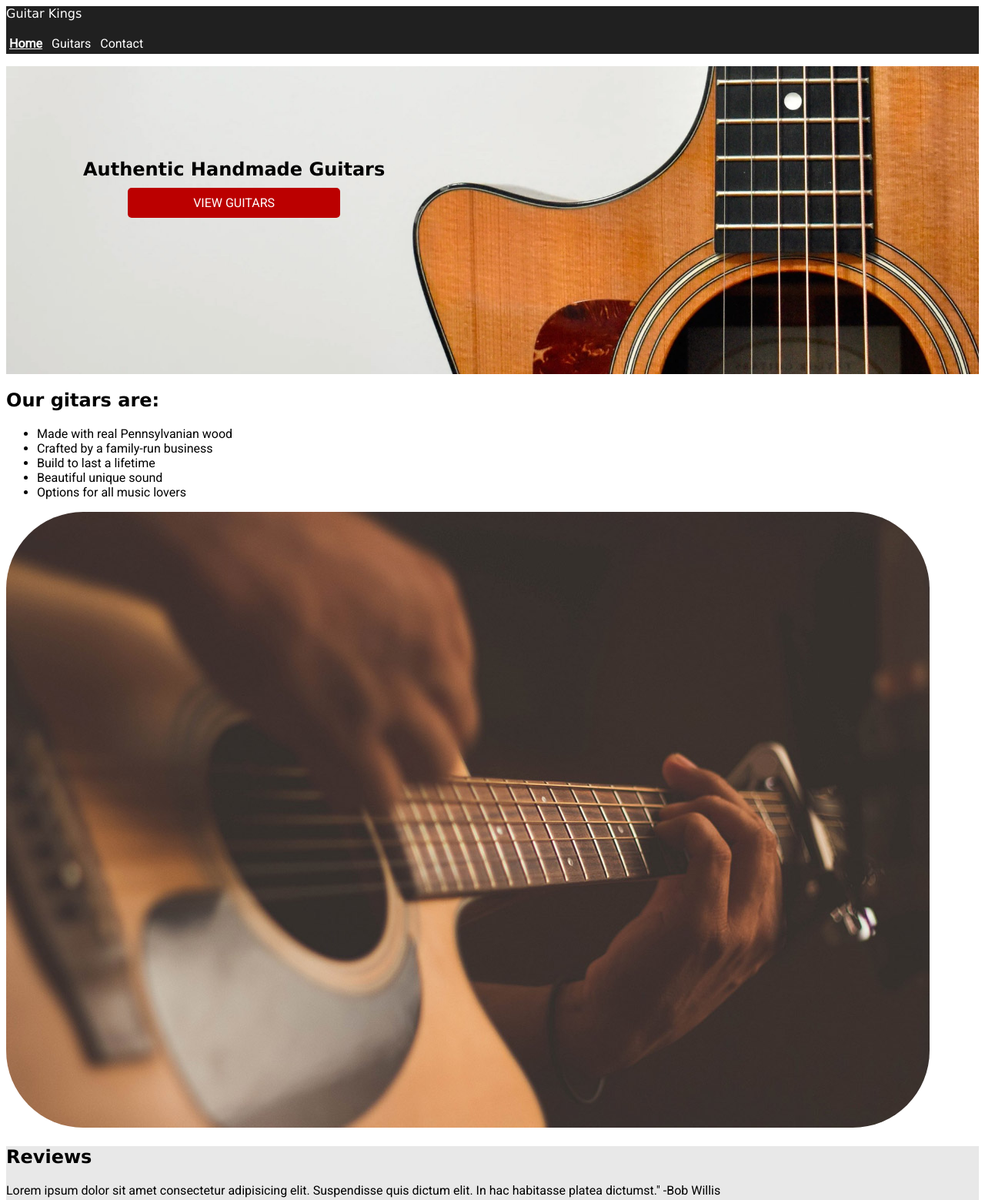
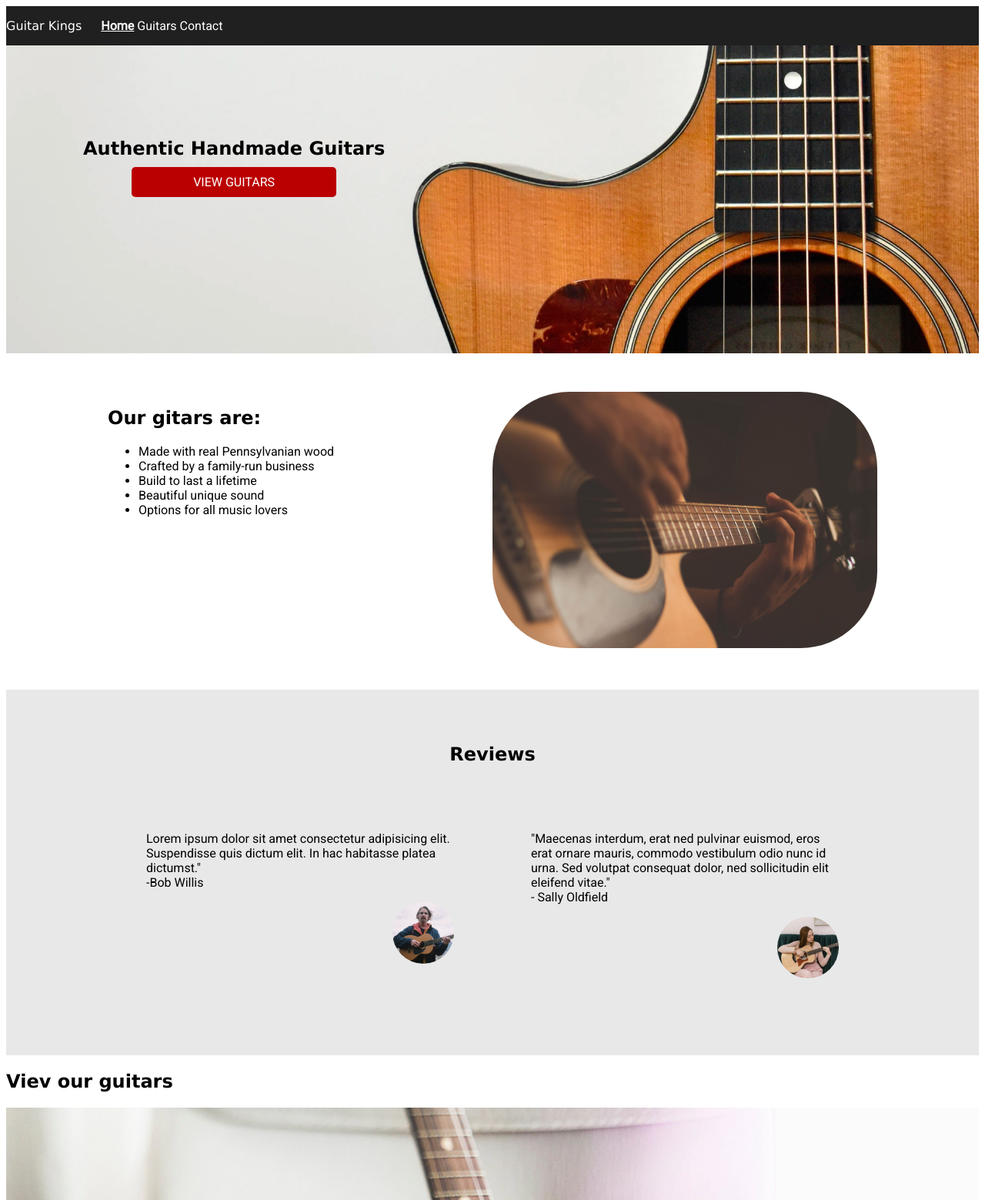
Before and after one commit to Ramsnes/lesson-task-guitarkings, a plain HTML site: page index.html in a window 1280 px wide. Shown: the top 1559 px of the page at 77% size. Drawn offline with Linux system fonts and the light colour scheme; a web font is replaced by a local one.

```diff
--- a/index.html
+++ b/index.html
@@ -31,7 +31,7 @@
       <section class="headerpic">
         <div class="headerpic__content">
           <h1>Authentic Handmade Guitars</h1>
-          <a href="guitars.html" class="cta-big">View guitars</a>
+          <a href="guitars.html" class="cta">View guitars</a>
         </div>
       </section>
       <section class="ourgitars">
@@ -45,37 +45,43 @@
             <li>Options for all music lovers</li>
           </ul>
         </div>
+        <div>
           <img
             src="images/home-info.jpg"
             alt="Hand strumming a guitar"
-          class="ourgitars_images"
+            class="ourgitars__images"
           />
+        </div>
       </section>
 
       <section class="reviews">
         <h2>Reviews</h2>
+        <div class="reviews__content">
           <div>
             <p>
-            Lorem ipsum dolor sit amet consectetur adipisicing elit. Suspendisse
-            quis dictum elit. In hac habitasse platea dictumst." -Bob Willis
+              Lorem ipsum dolor sit amet consectetur adipisicing elit.
+              Suspendisse quis dictum elit. In hac habitasse platea dictumst."
+              <span class="reviews__name"> -Bob Willis</span>
             </p>
             <img
               src="images/review-bio.jpg"
-            alt="Profile pic of Bob Willis"
-            class="reviews_images"
+              alt="Profile picture of Bob Willis"
+              class="reviews__images"
             />
           </div>
           <div>
             <p>
               "Maecenas interdum, erat ned pulvinar euismod, eros erat ornare
-            mauris, commodo vestibulum odio nunc id urna. Sed volutpat consequat
-            dolor, ned sollicitudin elit eleifend vitae." - Sally Oldfield
+              mauris, commodo vestibulum odio nunc id urna. Sed volutpat
+              consequat dolor, ned sollicitudin elit eleifend vitae."
+              <span class="reviews__name"> - Sally Oldfield</span>
             </p>
             <img
               src="images/review-bio2.jpg"
-            alt="Profile pic of Sally Oldfield"
-            class="reviews_images"
+              alt="Profile picture of Sally Oldfield"
+              class="reviews__images"
             />
+          </div>
         </div>
       </section>
 
--- a/styles.css
+++ b/styles.css
@@ -14,17 +14,14 @@
   font-family: "BootsAndSpurs", Verdana, Geneva, Tahoma, sans-serif;
 }
 
-header,
-footer {
-  background-color: #202020;
-  color: #fff;
+header {
+  display: flex;
+  align-items: center;
 }
 
-header a {
-  color: #fff;
-  text-decoration: none;
+nav {
+  margin-left: 25px;
 }
-/* Rekkefølgen på de to over gjorde at "guitar kings"-logoen også fikk svart bakgrunn med hvit font*/
 
 nav ul /* <ul> creates auto-padding */ {
   padding: 0px;
@@ -32,32 +29,38 @@
 
 header nav li {
   display: inline-block;
-  padding: 3px;
-  margin: 1px;
+}
+
+header,
+footer {
+  background-color: #202020;
+  color: #fff;
 }
 
 /*Links*/
+a {
+  color: #fff;
+  text-decoration: none;
+}
+
 .current {
   font-weight: bold;
   text-decoration: underline;
 }
 
-/*CTA*/
-.cta-big {
+.cta {
   background-color: #bb0000;
   color: #fff;
-  text-decoration: none;
+  font-size: 1em;
   text-transform: uppercase;
-  font-size: 1rm;
+  padding: 10px 80px;
   border-radius: 5px;
-  padding: 10px 85px;
 }
 
 .cta-view {
   background-color: #bb0000;
   color: #fff;
   text-decoration: none;
-  text-transform: uppercase;
   font-size: 1em;
   border-radius: 5px;
   padding: 10px 25px;
@@ -66,11 +69,10 @@
 .cta-sale {
   background-color: #127300;
   color: white;
-  text-decoration: none;
   text-transform: uppercase;
   font-size: 1em;
   border-radius: 5px;
-  padding: 8px 30px;
+  padding: 8px 25px;
 }
 
 .reviews {
@@ -85,7 +87,7 @@
   text-align: center;
 }
 
-/* Home page header */
+/* Home page */
 .headerpic {
   background-image: url(/images/home-header.jpg); /*styles.css is in same folder*/
   background-size: cover;
@@ -99,19 +101,56 @@
 
 .headerpic__content {
   position: absolute;
+  text-align: center;
   top: 100px;
   left: 100px;
-  text-align: center;
 }
 
-.ourgitars_images {
-  /*This class is under the class "ourgitars"*/
-  border-radius: 100px;
+.ourgitars {
+  /*"selling-points"*/
+  margin: 50px auto;
 }
 
-.reviews_images {
-  /*This class is under the class "reviews"*/
+.ourgitars,
+.reviews__content {
+  max-width: 1000px;
+  display: flex;
+}
+
+.ourgitars > *,
+.reviews__content > * {
+  flex: 1;
+}
+
+.ourgitars__images {
+  /*selling-points__images*/
+  border-radius: 100px;
+  width: 100%; /*Put the image inside a div and set width 100% to enable flex in browsers*/
+}
+
+.reviews {
+  /* Makes the 'reviews' headline centered */
+  text-align: center;
+  padding: 50px;
+}
+
+.reviews__content {
+  text-align: left;
+  margin: auto;
+}
+
+.reviews__content div {
+  margin: 50px;
+}
+
+.reviews__images {
+  width: 80px;
   border-radius: 50%;
+  float: right;
+}
+
+.reviews__name {
+  display: block;
 }
 
 /* Contact page */
@@ -119,3 +158,37 @@
 main form div {
   display: inline-block;
 }
+
+/* Product specific page  */
+.product-specific {
+  display: flex;
+  max-width: 1000px;
+  margin: 50px auto;
+}
+
+.product-specific > * {
+  flex: 1;
+}
+.product-specific__details {
+  padding: 0px 30px;
+}
+.product-specific__details a {
+  display: block;
+  width: 95.767px;
+  margin: auto;
+}
+
+.product-specific__price {
+  font-size: 1.5em;
+}
+
+.product-image {
+  width: 100%;
+}
+
+.product-image__thumbnails {
+  display: flex;
+  /* justify-content: space-between; */
+  gap: 10px;
+  margin-top: 5px;
+}
```
Also changed, not shown: products/adirondack.html (+22 -5 lines). Lines whose indentation alone changed are shown as unchanged.
